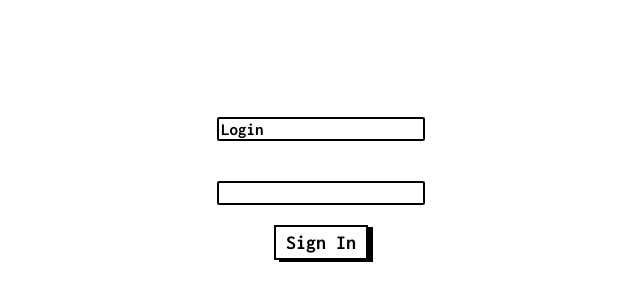
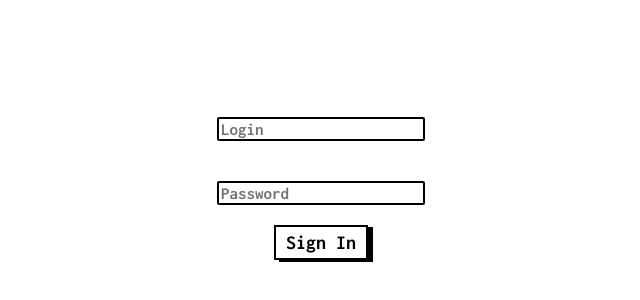
Before and after one commit to Yasha33/social-network, a React (Create React App) app in the folder front/: page / in a window 1280 px wide. Shown: the part 222-522 px from the top of the page, without its empty margins (319-959 px from the left). Built offline with nearby package versions, Linux system fonts and the light colour scheme.

Commit message:
fixed some bugs

```diff
--- a/front/src/logIn/index.js
+++ b/front/src/logIn/index.js
@@ -17,23 +17,16 @@ export default class extends React.Component {
         };
     }
 
-    componentDidMount () {
-        window.addEventListener('keydown', ({key}) => {
-            if (key === 'Enter') {
-                this.loginButton.current.focus();
-            }
-        });
-    }
-
-    login () {
+    login() {
         const checkLogin = data => {
             if (data.id) {
                 this.props.history.push('/main', { id: data.id });
             }
             else {
-                 this.setState({ wrongData: { borderColor: 'red' } });
+                this.setState({ wrongData: { borderColor: 'red' } });
             }
         };
+
 
         fetch(api.login, {
             method: 'POST',
@@ -44,14 +37,25 @@ export default class extends React.Component {
             headers: {
                 'Content-Type': 'application/json'
             },
-        }).then(response => response.json()).then(checkLogin);
+        }).then(response => {
+            if (response.status === 400) {
+                this.setState({ wrongData: { borderColor: 'red' } });
+            }
+            return response.json()
+        }).then(checkLogin);
     }
 
-    render () {
+    checkEnter(key) {
+        if (key.keyCode === 13) {
+            this.loginButton.current.focus();
+        }
+    }
+
+    render() {
         return (
             <div className='logIn'>
-                <input style={this.state.wrongData} type="text" defaultValue="Login" onChange={(e) => this.setState({ login: e.target.value })} />
-                <input style={this.state.wrongData} type="password" defaultValue="" onChange={(e) => this.setState({ password: e.target.value })} />
+                <input style={this.state.wrongData} type="text" placeholder="Login" onKeyDown={this.checkEnter.bind(this)} onChange={(e) => this.setState({ login: e.target.value })} />
+                <input style={this.state.wrongData} type="password" placeholder="Password" onKeyDown={this.checkEnter.bind(this)} onChange={(e) => this.setState({ password: e.target.value })} />
                 <button onClick={this.login.bind(this)} ref={this.loginButton}>Sign In</button>
             </div>
         )
```
